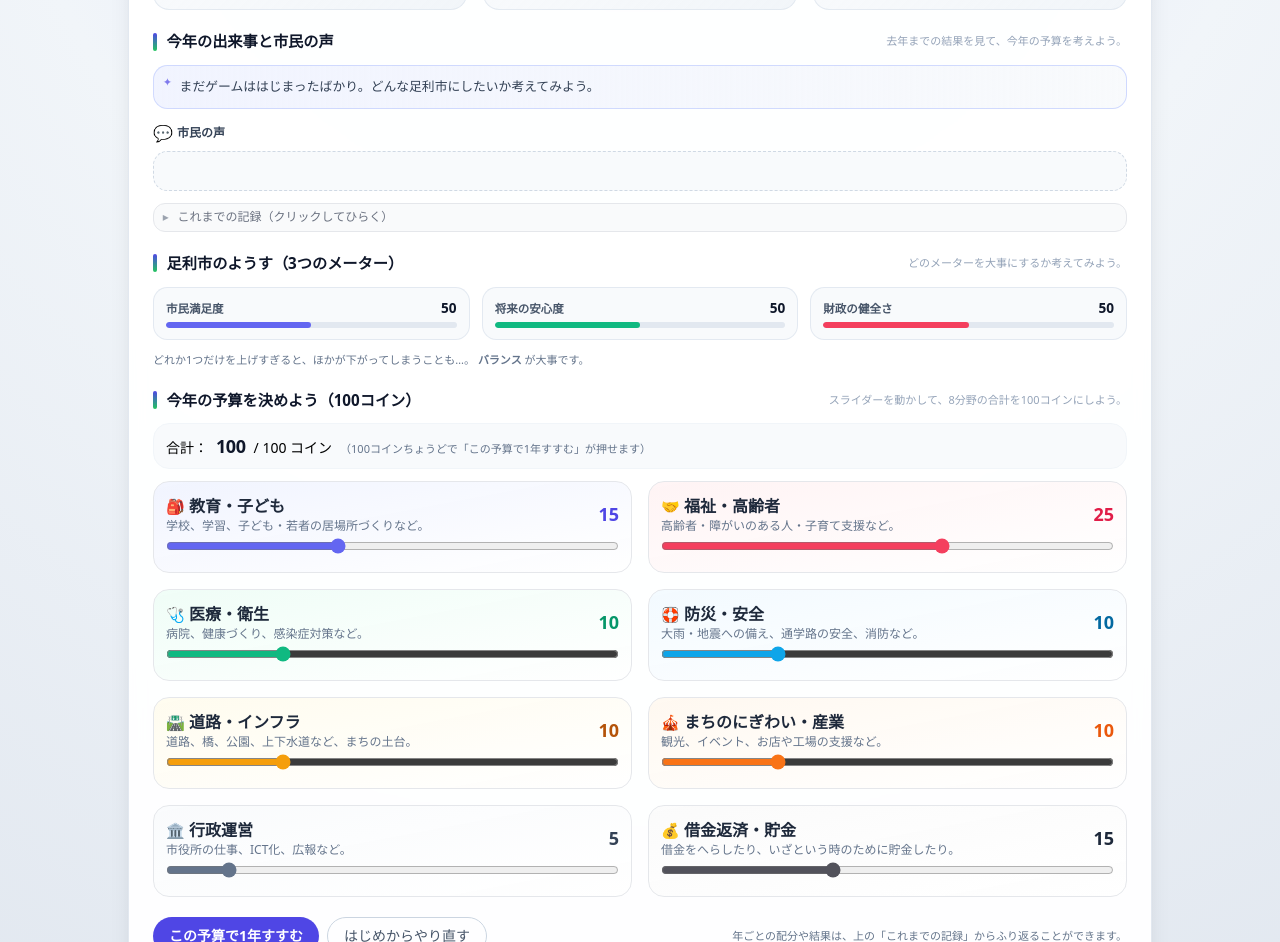
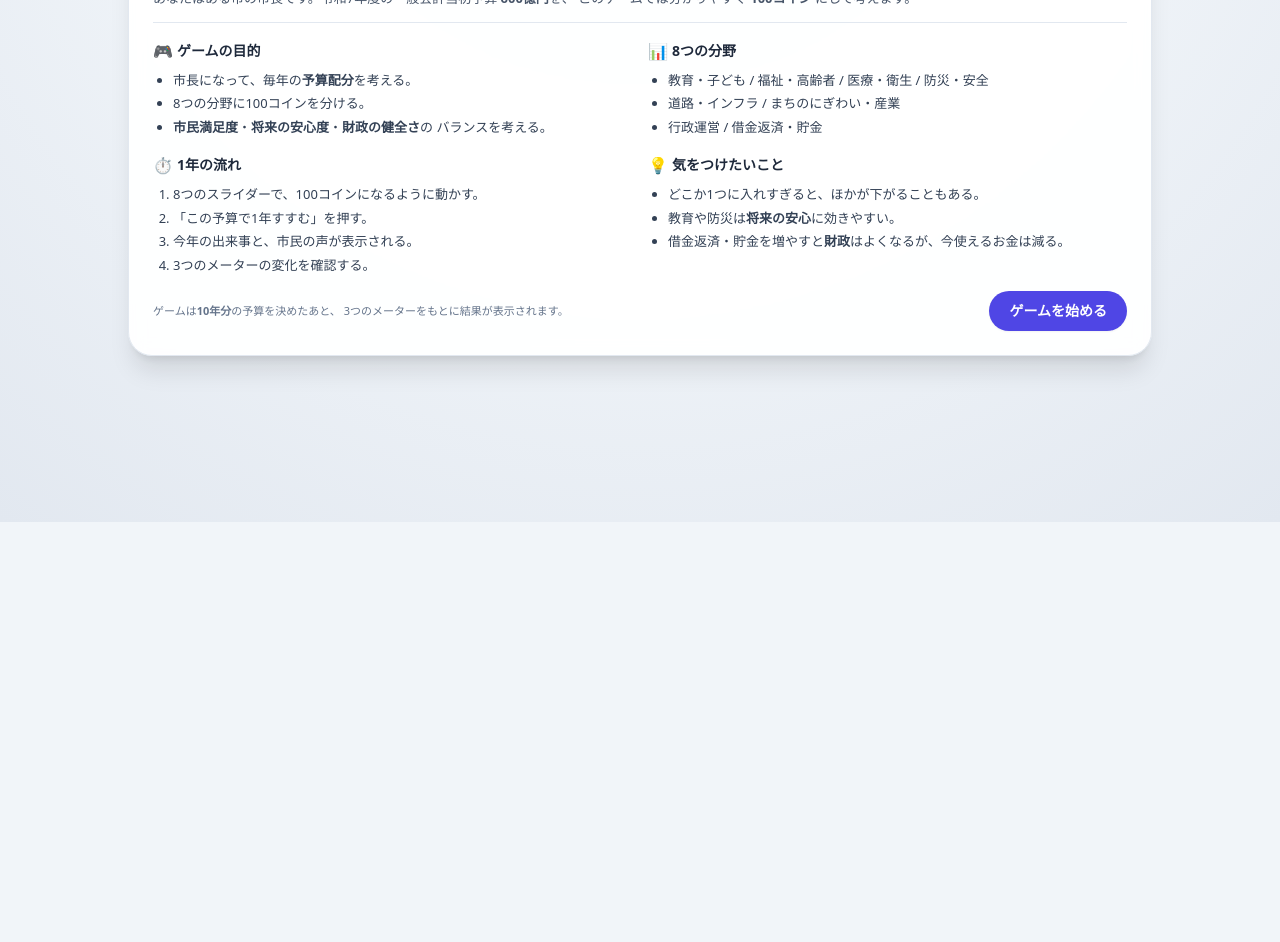
Before and after one commit to koki-mino/yosan-game, a plain HTML site: page index.html in a window 1280 px wide. Shown: the part 278-1220 px from the top of the page. After the commit the page ends 800 px from the top, so only its background shows below. Drawn offline with nearby package versions, Linux system fonts and the light colour scheme.

Commit message:
Update index.html

```diff
--- a/index.html
+++ b/index.html
@@ -3,7 +3,7 @@
 <head>
   <meta charset="utf-8" />
   <meta name="viewport" content="width=device-width,initial-scale=1" />
-  <title>足利シティマスター（中学生向け）</title>
+  <title>シティマスター（中学生向け）</title>
 
   <!-- Tailwind CSS（デザイン用のCSSフレームワーク） -->
   <script src="https://cdn.tailwindcss.com"></script>
@@ -14,8 +14,92 @@
 <body class="min-h-screen bg-slate-100 flex items-center justify-center p-4 app-bg">
   <div class="max-w-5xl w-full bg-white/95 backdrop-blur rounded-3xl shadow-xl border border-slate-200 app-card">
     <div class="p-4 md:p-6 space-y-5">
-      <!-- タイトル -->
-      <header class="space-y-2 border-b border-slate-200 pb-4 relative">
+
+      <!-- ① 説明画面（最初だけ表示） -->
+      <section id="intro-area" class="space-y-4">
+        <header class="space-y-2 border-b border-slate-200 pb-4">
+          <p class="inline-flex items-center gap-1 text-[11px] md:text-xs font-semibold tracking-wide uppercase text-indigo-500 bg-indigo-50 rounded-full px-2.5 py-1">
+            <span class="text-[13px]">🏙</span> Ashikaga City Budget Game
+          </p>
+          <h1 class="mt-2 text-2xl md:text-3xl font-bold text-slate-800 tracking-tight">
+            シティマスター
+          </h1>
+          <p class="text-xs md:text-[13px] text-slate-600 mt-1">
+            あなたはある市の市長です。令和7年度の一般会計当初予算
+            <span class="font-semibold">600億円</span>を、
+            このゲームでは分かりやすく <span class="font-semibold">100コイン</span> にして考えます。
+          </p>
+        </header>
+
+        <div class="grid md:grid-cols-2 gap-4 text-[13px] text-slate-700">
+          <div class="space-y-2">
+            <h2 class="font-semibold text-slate-800 text-sm flex items-center gap-1">
+              <span class="text-base">🎮</span> ゲームの目的
+            </h2>
+            <ul class="list-disc pl-5 space-y-1">
+              <li>市長になって、毎年の<strong>予算配分</strong>を考える。</li>
+              <li>8つの分野に100コインを分ける。</li>
+              <li>
+                <strong>市民満足度</strong>・<strong>将来の安心度</strong>・<strong>財政の健全さ</strong>の
+                バランスを考える。
+              </li>
+            </ul>
+          </div>
+
+          <div class="space-y-2">
+            <h2 class="font-semibold text-slate-800 text-sm flex items-center gap-1">
+              <span class="text-base">📊</span> 8つの分野
+            </h2>
+            <ul class="list-disc pl-5 space-y-1">
+              <li>教育・子ども / 福祉・高齢者 / 医療・衛生 / 防災・安全</li>
+              <li>道路・インフラ / まちのにぎわい・産業</li>
+              <li>行政運営 / 借金返済・貯金</li>
+            </ul>
+          </div>
+        </div>
+
+        <div class="grid md:grid-cols-2 gap-4 text-[13px] text-slate-700">
+          <div class="space-y-2">
+            <h2 class="font-semibold text-slate-800 text-sm flex items-center gap-1">
+              <span class="text-base">⏱</span> 1年の流れ
+            </h2>
+            <ol class="list-decimal pl-5 space-y-1">
+              <li>8つのスライダーで、100コインになるように動かす。</li>
+              <li>「この予算で1年すすむ」を押す。</li>
+              <li>今年の出来事と、市民の声が表示される。</li>
+              <li>3つのメーターの変化を確認する。</li>
+            </ol>
+          </div>
+          <div class="space-y-2">
+            <h2 class="font-semibold text-slate-800 text-sm flex items-center gap-1">
+              <span class="text-base">💡</span> 気をつけたいこと
+            </h2>
+            <ul class="list-disc pl-5 space-y-1">
+              <li>どこか1つに入れすぎると、ほかが下がることもある。</li>
+              <li>教育や防災は<strong>将来の安心</strong>に効きやすい。</li>
+              <li>借金返済・貯金を増やすと<strong>財政</strong>はよくなるが、今使えるお金は減る。</li>
+            </ul>
+          </div>
+        </div>
+
+        <div class="flex items-center justify-between mt-2 flex-wrap gap-3">
+          <p class="text-[11px] text-slate-500">
+            ゲームは<strong>10年分</strong>の予算を決めたあと、
+            3つのメーターをもとに結果が表示されます。
+          </p>
+          <button
+            id="start-btn"
+            class="px-5 py-2.5 rounded-full text-sm font-semibold bg-indigo-600 text-white shadow-sm hover:bg-indigo-700 transition"
+          >
+            ゲームを始める
+          </button>
+        </div>
+      </section>
+
+      <!-- ② ゲーム画面（最初は非表示） -->
+      <section id="game-area" class="space-y-5 hidden">
+        <!-- タイトル（ゲーム中は説明を簡略化） -->
+        <header class="space-y-2 border-b border-slate-200 pb-3">
           <div class="flex flex-wrap items-center justify-between gap-3">
             <div>
               <p class="inline-flex items-center gap-1 text-[11px] md:text-xs font-semibold tracking-wide uppercase text-indigo-500 bg-indigo-50 rounded-full px-2.5 py-1">
@@ -26,18 +110,10 @@
               </h1>
             </div>
             <div class="text-right text-[11px] md:text-xs text-slate-500 leading-relaxed bg-slate-50/80 px-3 py-2 rounded-2xl border border-slate-100">
-            <p>令和7年度 一般会計当初予算：<span class="font-semibold">約598億円</span></p>
-            <p>このゲームでは、それを <span class="font-semibold">100コイン</span> にして考えます。</p>
+              <p>令和7年度 一般会計 約<span class="font-semibold">598億円</span></p>
+              <p>この画面では <span class="font-semibold">100コイン</span> として扱います。</p>
             </div>
           </div>
-
-        <p class="text-xs md:text-[13px] text-slate-600 mt-2">
-          「教育・子ども」「福祉」「防災」「まちのにぎわい」など、8つの分野に予算を分けながら、
-          <span class="font-semibold text-slate-800">市民満足度・将来の安心度・財政の健全さ</span> のバランスをめざしましょう。
-        </p>
-        <p class="text-[11px] text-slate-400 mt-1">
-          ※1コインはざっくり「約6億円」のイメージです（実際の予算を簡単にした学習用ゲームです）。
-        </p>
         </header>
 
         <!-- ゲーム状況 -->
@@ -54,25 +130,22 @@
           <div class="status-pill">
             <p class="status-label">ヒント</p>
             <p id="hint-text" class="status-sub">
-            8つの分野の合計が 100 コインになるようにスライダーを動かしてね。
+              8つの分野の合計が 100 コインになるようにスライダーを動かそう。
             </p>
           </div>
         </section>
 
-      <!-- イベント＆市民の声（★スライダーより上に移動） -->
+        <!-- 出来事 & 市民の声 -->
         <section aria-label="出来事" class="space-y-3">
           <div class="flex items-center justify-between gap-2">
             <h2 class="section-title">
               今年の出来事と市民の声
             </h2>
-          <p class="text-[11px] text-slate-400">
-            去年までの結果を見て、今年の予算を考えよう。
-          </p>
           </div>
 
           <!-- イベント -->
           <div id="event-message" class="event-card">
-          まだゲームははじまったばかり。どんな足利市にしたいか考えてみよう。
+            まだゲームははじまったばかり。どんな市にしたいか考えてみよう。
           </div>
 
           <!-- 市民の声 -->
@@ -100,9 +173,6 @@
             <h2 class="section-title">
               足利市のようす（3つのメーター）
             </h2>
-          <p class="text-[11px] text-slate-400">
-            どのメーターを大事にするか考えてみよう。
-          </p>
           </div>
 
           <div class="grid gap-3 md:grid-cols-3">
@@ -139,22 +209,14 @@
               </div>
             </div>
           </div>
-
-        <p class="text-[11px] text-slate-500">
-          どれか1つだけを上げすぎると、ほかが下がってしまうことも…。
-          <span class="font-semibold">バランス</span> が大事です。
-        </p>
         </section>
 
         <!-- 予算スライダー（8分野） -->
         <section aria-label="予算配分" class="space-y-3">
           <div class="flex items-center justify-between gap-2">
             <h2 class="section-title">
-            今年の予算を決めよう（100コイン）
+              今年の予算を決める（100コイン）
             </h2>
-          <p class="text-[11px] text-slate-400">
-            スライダーを動かして、8分野の合計を100コインにしよう。
-          </p>
           </div>
 
           <!-- 合計表示 -->
@@ -162,9 +224,6 @@
             <span>合計：</span>
             <span id="total-coins" class="font-bold text-slate-900 text-lg tracking-tight">0</span>
             <span>/ 100 コイン</span>
-          <span class="text-[11px] text-slate-500">
-            （100コインちょうどで「この予算で1年すすむ」が押せます）
-          </span>
           </div>
 
           <div class="grid md:grid-cols-2 gap-4">
@@ -174,9 +233,6 @@
                 <div>
                   <p class="font-semibold text-slate-800 flex items-center gap-1">
                     <span class="text-[15px]">🎒</span> 教育・子ども
-                </p>
-                <p class="text-xs text-slate-500">
-                  学校、学習、子ども・若者の居場所づくりなど。
                   </p>
                 </div>
                 <span id="val-education" class="text-lg font-bold text-indigo-600 tabular-nums">0</span>
@@ -197,9 +253,6 @@
                   <p class="font-semibold text-slate-800 flex items-center gap-1">
                     <span class="text-[15px]">🤝</span> 福祉・高齢者
                   </p>
-                <p class="text-xs text-slate-500">
-                  高齢者・障がいのある人・子育て支援など。
-                </p>
                 </div>
                 <span id="val-welfare" class="text-lg font-bold text-rose-600 tabular-nums">0</span>
               </div>
@@ -218,9 +271,6 @@
                 <div>
                   <p class="font-semibold text-slate-800 flex items-center gap-1">
                     <span class="text-[15px]">🩺</span> 医療・衛生
-                </p>
-                <p class="text-xs text-slate-500">
-                  病院、健康づくり、感染症対策など。
                   </p>
                 </div>
                 <span id="val-medical" class="text-lg font-bold text-emerald-600 tabular-nums">0</span>
@@ -241,9 +291,6 @@
                   <p class="font-semibold text-slate-800 flex items-center gap-1">
                     <span class="text-[15px]">🛟</span> 防災・安全
                   </p>
-                <p class="text-xs text-slate-500">
-                  大雨・地震への備え、通学路の安全、消防など。
-                </p>
                 </div>
                 <span id="val-safety" class="text-lg font-bold text-sky-700 tabular-nums">0</span>
               </div>
@@ -262,9 +309,6 @@
                 <div>
                   <p class="font-semibold text-slate-800 flex items-center gap-1">
                     <span class="text-[15px]">🛣</span> 道路・インフラ
-                </p>
-                <p class="text-xs text-slate-500">
-                  道路、橋、公園、上下水道など、まちの土台。
                   </p>
                 </div>
                 <span id="val-infrastructure" class="text-lg font-bold text-amber-700 tabular-nums">0</span>
@@ -285,9 +329,6 @@
                   <p class="font-semibold text-slate-800 flex items-center gap-1">
                     <span class="text-[15px]">🎪</span> まちのにぎわい・産業
                   </p>
-                <p class="text-xs text-slate-500">
-                  観光、イベント、お店や工場の支援など。
-                </p>
                 </div>
                 <span id="val-vitality" class="text-lg font-bold text-orange-600 tabular-nums">0</span>
               </div>
@@ -307,9 +348,6 @@
                   <p class="font-semibold text-slate-800 flex items-center gap-1">
                     <span class="text-[15px]">🏛</span> 行政運営
                   </p>
-                <p class="text-xs text-slate-500">
-                  市役所の仕事、ICT化、広報など。
-                </p>
                 </div>
                 <span id="val-admin" class="text-lg font-bold text-slate-700 tabular-nums">0</span>
               </div>
@@ -328,9 +366,6 @@
                 <div>
                   <p class="font-semibold text-slate-800 flex items-center gap-1">
                     <span class="text-[15px]">💰</span> 借金返済・貯金
-                </p>
-                <p class="text-xs text-slate-500">
-                  借金をへらしたり、いざという時のために貯金したり。
                   </p>
                 </div>
                 <span id="val-debt" class="text-lg font-bold text-slate-800 tabular-nums">0</span>
@@ -361,9 +396,6 @@
                 はじめからやり直す
               </button>
             </div>
-          <p class="text-[11px] text-slate-500">
-            年ごとの配分や結果は、上の「これまでの記録」からふり返ることができます。
-          </p>
           </div>
         </section>
 
@@ -378,10 +410,7 @@
             <li>将来の安心度：<span id="result-future"></span></li>
             <li>財政の健全さ：<span id="result-fiscal"></span></li>
           </ul>
-        <p class="text-[11px] text-slate-500 leading-relaxed">
-          正解は1つではありません。どんな市長になりたいか、話し合ってみよう。<br />
-          「教育重視型」「福祉重視型」「財政健全化重視型」など、いろいろなスタイルがあります。
-        </p>
+        </section>
       </section>
     </div>
   </div>
```
Lines whose indentation alone changed are shown as unchanged.
